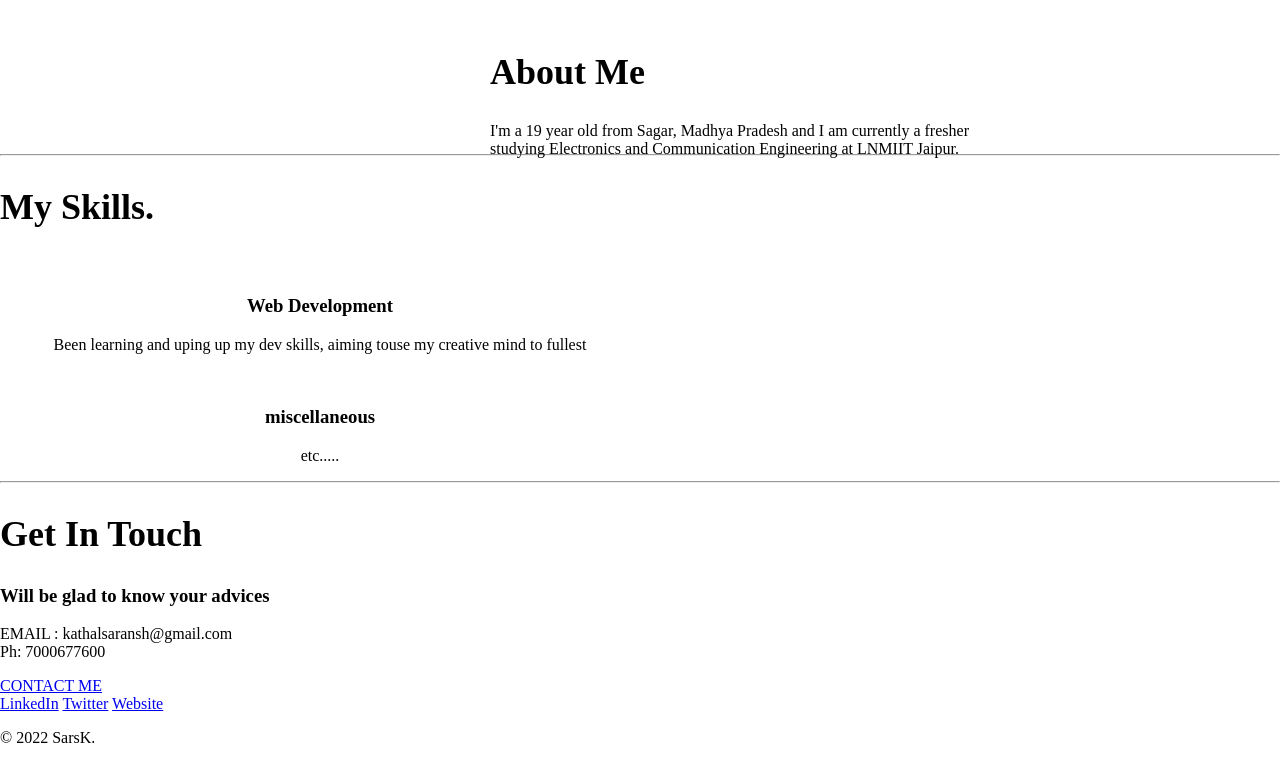
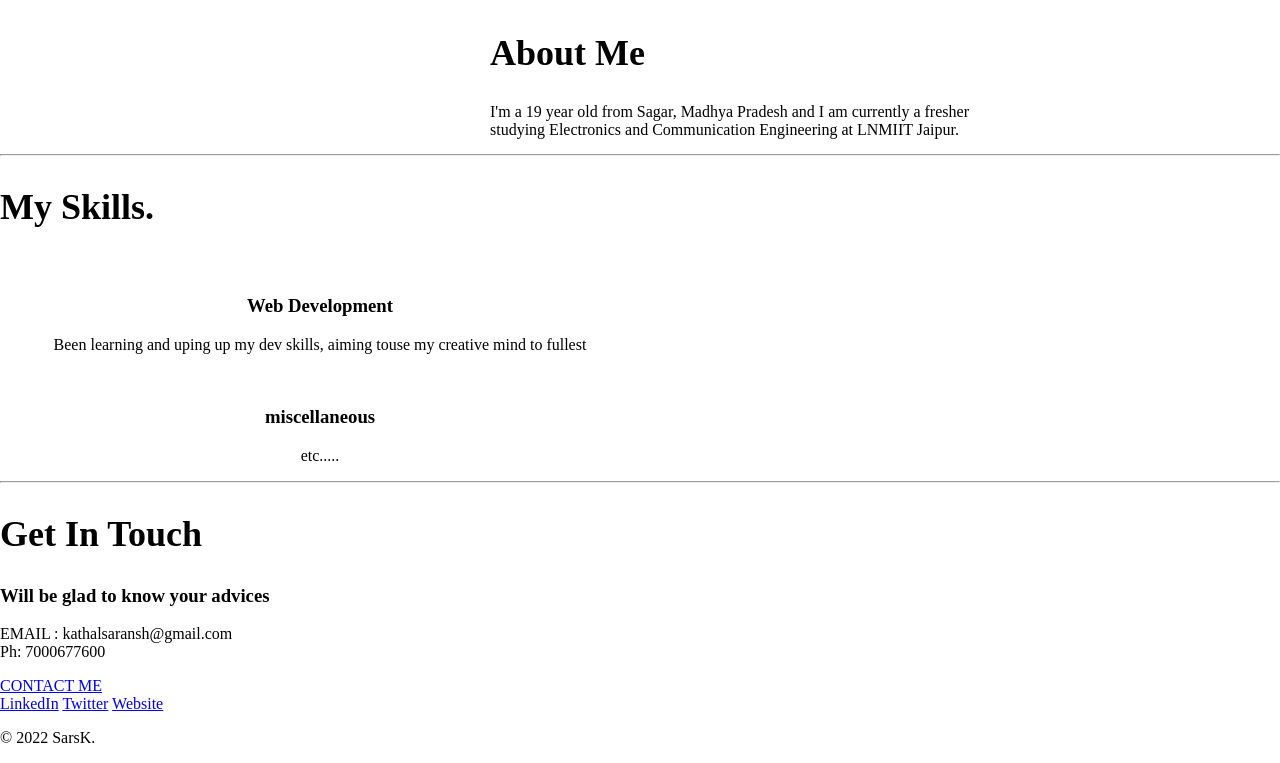
Before and after one commit to SaranshOp/PortFolio-Websites, a plain HTML site: page index.html in a window 1280 px wide. Shown: the part 1034-1797 px from the top of the page. Drawn offline with Linux system fonts and the light colour scheme.

Commit message:
Update style.css

```diff
--- a/style.css
+++ b/style.css
@@ -48,7 +48,7 @@ body{
 
 .t1{
     position: relative;
-    top: 20px;
+    top: 1px;
     left: 100px;
     bottom: 250px;
     width: 500px;
```
